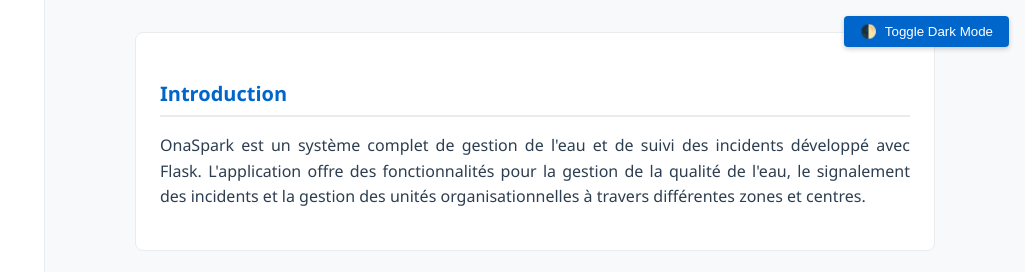
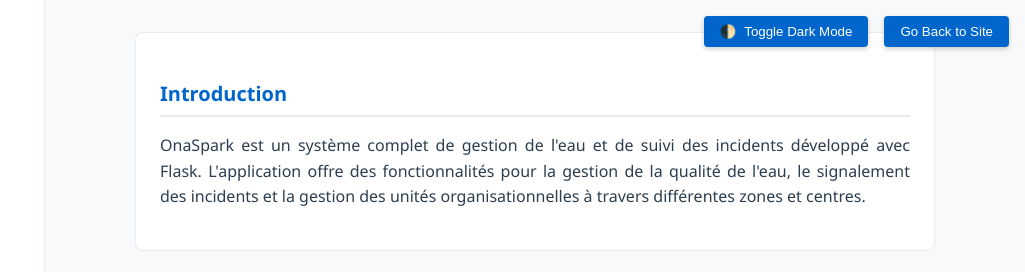
Before and after one commit to MehdiBen2/OnaSpark-alpha, a plain HTML site: page docs/index.html in a window 1280 px wide. Shown: the top 272 px of the page, 255-1280 px from the left. Drawn offline with Linux system fonts and the light colour scheme.

Commit message:
Update index.html

```diff
--- a/docs/index.html
+++ b/docs/index.html
@@ -189,22 +189,27 @@
         }
 
         /* Theme Toggle */
-        .theme-toggle {
+        .top-buttons-container {
             position: fixed;
             top: 1rem;
             right: 1rem;
+            display: flex;
+            gap: 1rem;
+            z-index: 1000;
+        }
+
+        .theme-toggle, .go-back-button {
             padding: 0.5rem 1rem;
             background: var(--primary-color);
             color: white;
             border: none;
             border-radius: 4px;
             cursor: pointer;
-            z-index: 1000;
             transition: all 0.3s ease;
             box-shadow: 0 2px 5px rgba(0,0,0,0.2);
         }
 
-        .theme-toggle:hover {
+        .theme-toggle:hover, .go-back-button:hover {
             background: var(--link-hover);
             transform: translateY(-2px);
             box-shadow: 0 4px 8px rgba(0,0,0,0.3);
@@ -497,7 +502,12 @@
     </style>
 </head>
 <body>
-    <button class="theme-toggle" onclick="toggleTheme()">Toggle Dark Mode</button>
+    <div class="button-container">
+        <div class="top-buttons-container">
+            <button class="theme-toggle" onclick="toggleTheme()">Toggle Dark Mode</button>
+            <button class="go-back-button" onclick="window.location.href='/'">Go Back to Site</button>
+        </div>
+    </div>
     <div class="container">
         <aside class="sidebar">
             <div class="sidebar-logo">
```
